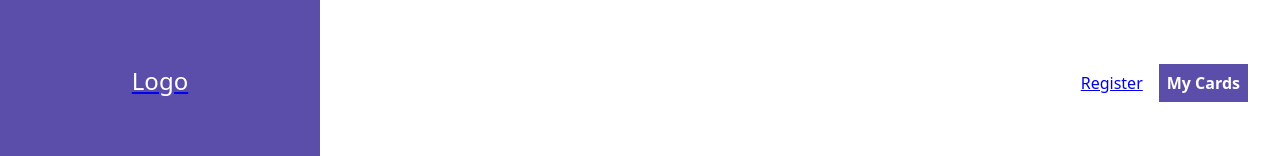
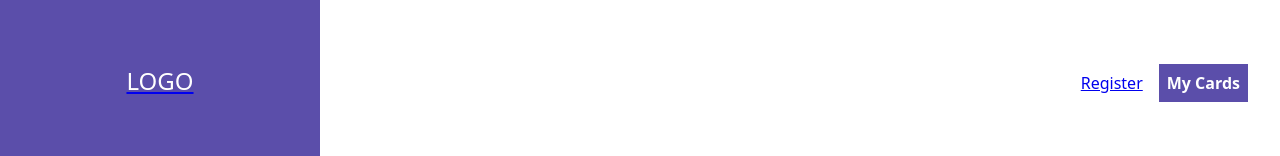
Before and after one commit to alejandrocoder22/flashcards-client, a React (Vite) app: page / in a window 1280 px wide. Shown: the top 156 px of the page. Built offline with nearby package versions, Linux system fonts and the light colour scheme; no server answers.

Commit message:
Converted logo in caps

```diff
--- a/src/components/Sidebar.jsx
+++ b/src/components/Sidebar.jsx
@@ -5,7 +5,7 @@ const Sidebar = () => {
   return (
     <aside className='sidebar'>
       <Link to='/'>
-        <header className='sidebar__logo'>Logo</header>
+        <header className='sidebar__logo'>LOGO</header>
       </Link>
       <Categories />
     </aside>
```
